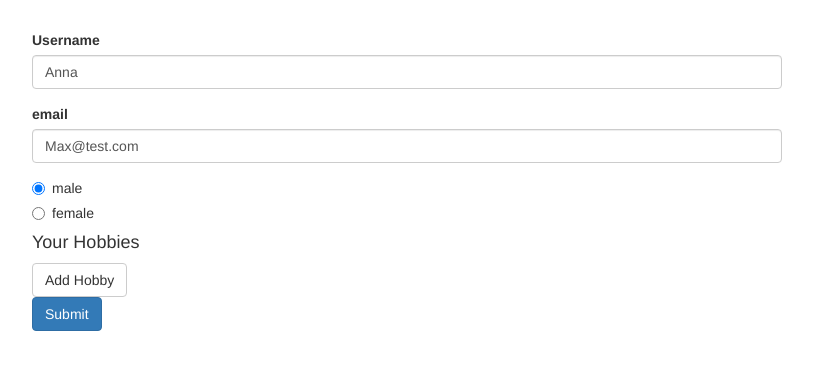
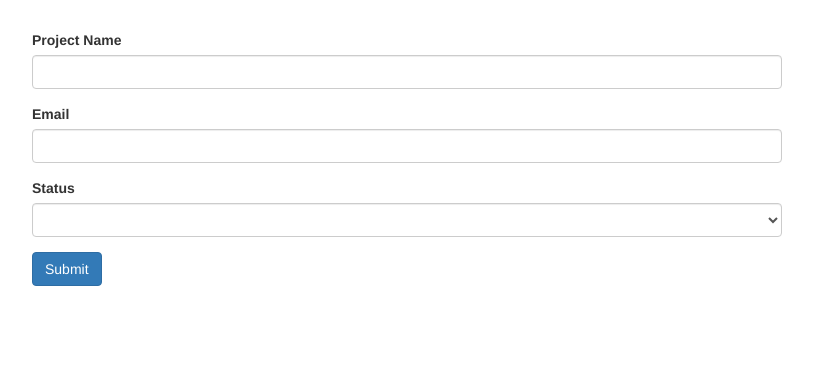
Before and after one commit to SReeve413/Reactive_Forms, an Angular app: page / in a window 1280 px wide. Shown: the top 370 px of the page, without its empty margins (233-1046 px from the left). Built offline with nearby package versions, Linux system fonts and the light colour scheme.

Commit message:
Assignment 7: Practicing Reactive Forms

```diff
--- a/src/app/app.component.html
+++ b/src/app/app.component.html
@@ -1,4 +1,66 @@
 <div class="container">
+  <div class="row">
+    <div class="col-xs-12 col-sm-10 col-md-8 col-sm-offset-1 col-md-offset-2">
+      <form [formGroup]="projectForm" (ngSubmit)="onSubmit()">
+        <div class="form-group">
+          <label for="projectName">Project Name</label>
+          <input
+            type="text"
+            id="projectName"
+            formControlName="projectName"
+            class="form-control"
+          />
+          <span *ngIf="projectForm.get('projectName').errors['required'] && projectForm.get('projectName').touched">
+            A project name is required!
+          </span>
+
+          <span *ngIf="projectForm.get('projectName').errors['ForbiddenProjectName']">
+            This name is invalid!
+          </span>
+        </div>
+        <div class="form-group">
+          <label for="email">Email</label>
+          <input
+            type="email"
+            id="email"
+            formControlName="email"
+            class="form-control"
+          />
+        </div>
+        <div class="form-group">
+          <label for="status">Status</label>
+          <select
+          id="status"
+          class="form-control"
+          formControlName="status"
+          name="status">
+          <ng-container *ngFor="let opt of statusOptions">
+            <option [value]="opt">{{ opt }}</option>
+          </ng-container>
+        </select>
+        </div>
+
+        <button type="submit" class="btn btn-primary">Submit</button>
+      </form>
+
+      <!--
+          Create a Form with the following Controls and Validators
+          1) Project Name (should not be empty)
+          2) Mail (should not be a empty and a valid email)
+          3) Project Status Dropdown, with three values: 'Stable', 'Critical', 'Finished'
+          4) Submit Button
+
+          Add your own Validator which doesn't allow "Test" as a Project Name
+
+          Also implement that Validator as an async Validator (replace the other one)
+
+          Upon submitting the form, simply print the value to the console
+      -->
+    </div>
+  </div>
+</div>
+
+<!-- <div class="container">
   <div class="row">
     <div class="col-xs-12 col-sm-10 col-md-8 col-sm-offset-1 col-md-offset-2">
       <form [formGroup]="signUpForm" (ngSubmit)="onSubmit()">
@@ -62,4 +124,4 @@
       </form>
     </div>
   </div>
-</div>
+</div> -->
--- a/src/app/app.component.ts
+++ b/src/app/app.component.ts
@@ -1,6 +1,7 @@
 import { Component, OnInit } from '@angular/core';
 import { FormArray, FormControl, FormGroup, Validators } from '@angular/forms';
 import { Observable } from 'rxjs/Observable';
+import { promise } from 'selenium-webdriver';
 
 @Component({
   selector: 'app-root',
@@ -8,64 +9,33 @@ import { Observable } from 'rxjs/Observable';
   styleUrls: ['./app.component.css']
 })
 export class AppComponent implements OnInit {
-  genders = ['male', 'female'];
-  signUpForm: FormGroup;
-  forbiddenUsername = ['Chris', 'Anna'];
+
+  projectForm: FormGroup;
+  statusOptions = ['Stable', 'Critical', 'Finished'];
+  forbiddenName = ['Test']
 
   ngOnInit(){
-    this.signUpForm = new FormGroup({
-      'userData': new FormGroup({
-        'username': new FormControl(null, [Validators.required, this.forbiddenNames.bind(this)]),
-        'email': new FormControl(null, [Validators.required, Validators.email], this.forbiddenEmais),
-      }),
-      'gender': new FormControl('male'),
-      'hobbies': new FormArray([])
-    });
-    // this.signUpForm.valueChanges.subscribe(
-    //   (value) => {console.log(value)}
-    // );
-    this.signUpForm.statusChanges.subscribe(
-      (value) => {console.log(value)}
-    );
+    this.projectForm = new FormGroup({
+      'projectName': new FormControl(null, [Validators.required, this.forbiddenProjectNames.bind(this)]),
+      'email': new FormControl(null, [Validators.required, Validators.email], this.asyncForbidden),
+      'status': new FormControl(null, Validators.required)
 
-    this.signUpForm.setValue({
-      'userData': {
-        'username': 'Max',
-        'email': 'Max@test.com'
-      },
-      'gender': 'male',
-      'hobbies': []
-    })
-
-    this.signUpForm.patchValue({
-      'userData': {
-        'username': 'Anna',
-      },
     })
   }
 
   onSubmit(){
-    console.log(this.signUpForm);
-    this.signUpForm.reset();
+    console.log(this.projectForm)
   }
 
-  onAddHobby(){
-    const control = new FormControl(null, Validators.required);
-    (<FormArray>this.signUpForm.get('hobbies')).push(control);
+  forbiddenProjectNames(control: FormControl): {[e: string]: boolean}{
+    if(this.forbiddenName.indexOf(control.value) !== -1){
+      return {'ForbiddenProjectName': true};
+    } else {
+      return null
+    }
   }
 
-  getControls() {
-    return (<FormArray>this.signUpForm.get('hobbies')).controls;
-  }
-
-  forbiddenNames(control: FormControl): {[s: string]: boolean} {
-    if(this.forbiddenUsername.indexOf(control.value) !== -1){
-      return {'nameIsForbidden': true};
-    }
-    return null;
-  }
-
-  forbiddenEmais(control: FormControl): Promise<any> | Observable<any> {
+  asyncForbidden(control: FormControl): Promise<any> | Observable<any> {
     const promise = new Promise<any>((resolve, reject) => {
           setTimeout(() => {
             if (control.value === 'test@test.com'){
@@ -77,4 +47,75 @@ export class AppComponent implements OnInit {
         });
         return promise;
   }
+
+
+  // genders = ['male', 'female'];
+  // signUpForm: FormGroup;
+  // forbiddenUsername = ['Chris', 'Anna'];
+
+  // ngOnInit(){
+  //   this.signUpForm = new FormGroup({
+  //     'userData': new FormGroup({
+  //       'username': new FormControl(null, [Validators.required, this.forbiddenNames.bind(this)]),
+  //       'email': new FormControl(null, [Validators.required, Validators.email], this.forbiddenEmais),
+  //     }),
+  //     'gender': new FormControl('male'),
+  //     'hobbies': new FormArray([])
+  //   });
+  //   // this.signUpForm.valueChanges.subscribe(
+  //   //   (value) => {console.log(value)}
+  //   // );
+  //   this.signUpForm.statusChanges.subscribe(
+  //     (value) => {console.log(value)}
+  //   );
+
+  //   this.signUpForm.setValue({
+  //     'userData': {
+  //       'username': 'Max',
+  //       'email': 'Max@test.com'
+  //     },
+  //     'gender': 'male',
+  //     'hobbies': []
+  //   })
+
+  //   this.signUpForm.patchValue({
+  //     'userData': {
+  //       'username': 'Anna',
+  //     },
+  //   })
+  // }
+
+  // onSubmit(){
+  //   console.log(this.signUpForm);
+  //   this.signUpForm.reset();
+  // }
+
+  // onAddHobby(){
+  //   const control = new FormControl(null, Validators.required);
+  //   (<FormArray>this.signUpForm.get('hobbies')).push(control);
+  // }
+
+  // getControls() {
+  //   return (<FormArray>this.signUpForm.get('hobbies')).controls;
+  // }
+
+  // forbiddenNames(control: FormControl): {[s: string]: boolean} {
+  //   if(this.forbiddenUsername.indexOf(control.value) !== -1){
+  //     return {'nameIsForbidden': true};
+  //   }
+  //   return null;
+  // }
+
+  // forbiddenEmais(control: FormControl): Promise<any> | Observable<any> {
+  //   const promise = new Promise<any>((resolve, reject) => {
+  //     setTimeout(() => {
+  //       if (control.value === 'test@test.com'){
+  //         resolve({'emailIsForbidden': true});
+  //       } else {
+  //         resolve(null);
+  //       }
+  //     }, 1500)
+  //   });
+  //   return promise;
+  // }
 }
```
Lines whose indentation alone changed are shown as unchanged.
